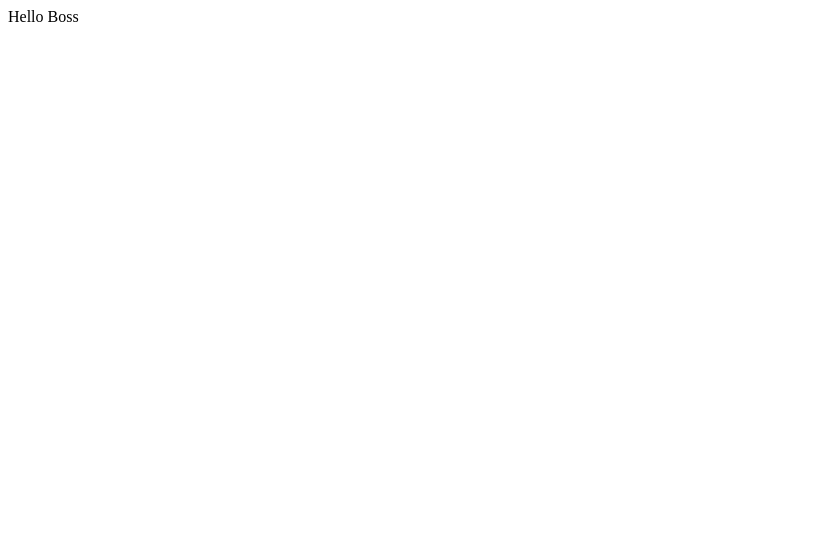
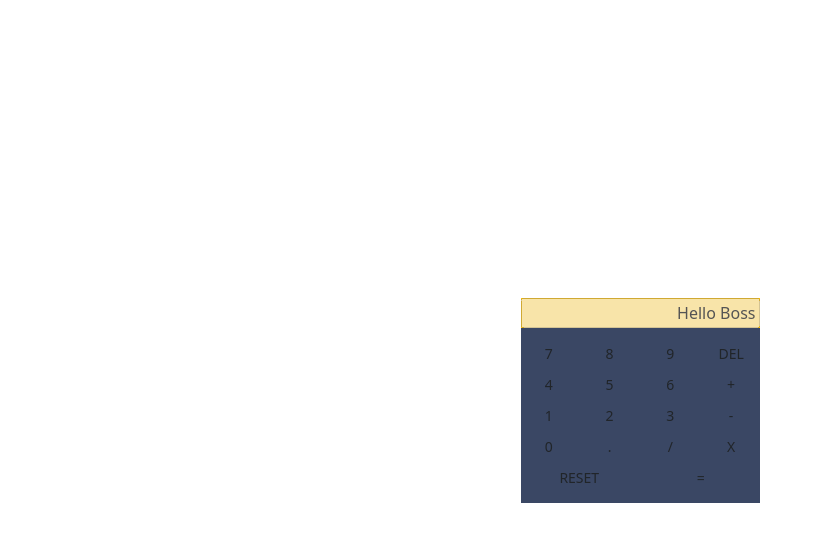
Before and after one commit to Dewaley/Calculator-react, a React (Create React App) app: page / in a window 1280 px wide. Shown: the top 542 px of the page, without its empty margins (0-815 px from the left). Built offline with nearby package versions, Linux system fonts and the light colour scheme.

Commit message:
Design Implementation

```diff
--- a/package.json
+++ b/package.json
@@ -8,6 +8,7 @@
     "@testing-library/user-event": "^13.5.0",
     "bootstrap": "^5.1.3",
     "react": "^17.0.2",
+    "react-bootstrap": "^2.1.1",
     "react-dom": "^17.0.2",
     "react-scripts": "5.0.0",
     "web-vitals": "^2.1.3"
--- /dev/null
+++ b/src/App.css
@@ -0,0 +1 @@
+/* No CSS *//*# sourceMappingURL=App.css.map */
--- a/src/App.js
+++ b/src/App.js
@@ -1,7 +1,51 @@
+import "bootstrap/dist/css/bootstrap.min.css";
+import { useState } from "react";
+
 function App() {
+  const [result, setResult] = useState("Hello Boss");
   return (
-    <div>
-      Hello Boss
+    <div className="container overflow-hidden vh-100 vw-100 d-flex justify-content-center align-items-center">
+      <div className="bg-warning">
+        <form className="text-right">
+          <input
+            type="text"
+            value={result}
+            className="w-100 text-right"
+            disabled
+            style={{textAlign:"right"}}
+          />
+        </form>
+        <div className="container keypad" style={{background:"hsl(222, 26%, 31%)", padding:"10px"}}>
+          <div className="row">
+            <button type="button" className="col btn btn-sm">7</button>
+            <button type="button" className="col btn btn-sm">8</button>
+            <button type="button" className="col btn btn-sm">9</button>
+            <button type="button" className="col btn btn-sm">DEL</button>
+          </div>
+          <div className="row">
+            <button type="button" className="col btn btn-sm">4</button>
+            <button type="button" className="col btn btn-sm">5</button>
+            <button type="button" className="col btn btn-sm">6</button>
+            <button type="button" className="col btn btn-sm">+</button>
+          </div>
+          <div className="row">
+            <button type="button" className="col btn btn-sm">1</button>
+            <button type="button" className="col btn btn-sm">2</button>
+            <button type="button" className="col btn btn-sm">3</button>
+            <button type="button" className="col btn btn-sm">-</button>
+          </div>
+          <div className="row">
+            <button type="button" className="col btn btn-sm">0</button>
+            <button type="button" className="col btn btn-sm">.</button>
+            <button type="button" className="col btn btn-sm">/</button>
+            <button type="button" className="col btn btn-sm">X</button>
+          </div>
+          <div className="row">
+            <button type="button" className="col btn btn-sm">RESET</button>
+            <button type="button" className="col btn btn-sm">=</button>
+          </div>
+        </div>
+      </div>
     </div>
   );
 }
--- a/src/index.css
+++ b/src/index.css
@@ -1,6 +1 @@
-/* ./src/index.css */
-@tailwind base;
-@tailwind components;
-@tailwind utilities;
-
 @import url('https://fonts.googleapis.com/css2?family=Montserrat:ital,wght@0,100;0,200;0,300;0,400;0,500;0,600;0,700;0,800;0,900;1,100;1,200;1,300;1,400;1,500;1,600;1,700;1,800;1,900&family=Raleway:ital,wght@0,100;0,200;0,300;0,400;0,500;0,600;0,700;0,800;0,900;1,100;1,200;1,300;1,400;1,500;1,600;1,700;1,800;1,900&display=swap');
```
Also changed, not shown: src/App.scss (added), src/index.js (line endings or trailing spaces), 2 other files (tests, documents, lock files or other folders).
